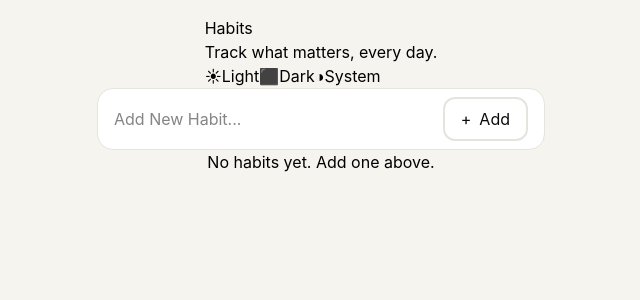
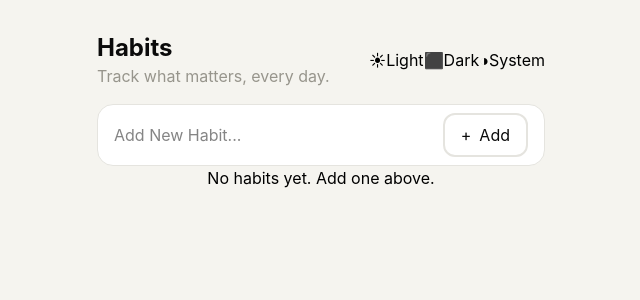
Before and after one commit to iabolfazl83/habit-tracker, a React (Vite) app: page / in a window 1280 px wide. Shown: the top 300 px of the page, without its empty margins (319-959 px from the left). Built offline with nearby package versions, Linux system fonts and the light colour scheme.

Commit message:
fixed header styles.

```diff
--- a/src/components/Header.tsx
+++ b/src/components/Header.tsx
@@ -2,11 +2,11 @@ import {ThemeToggle} from "./ThemeToggle.tsx";
 
 export function Header() {
     return (
-        <header>
-            <div>
+        <header className="w-full">
+            <div className="my-4 flex justify-between items-center gap-2">
                 <div>
-                    <h1>Habits</h1>
-                    <p>Track what matters, every day.</p>
+                    <h1 className="text-claude-text dark:text-[#c3c2b7] font-bold text-2xl">Habits</h1>
+                    <p className="text-claude-mute-text">Track what matters, every day.</p>
                 </div>
                 <div>
                     <ThemeToggle/>
```
